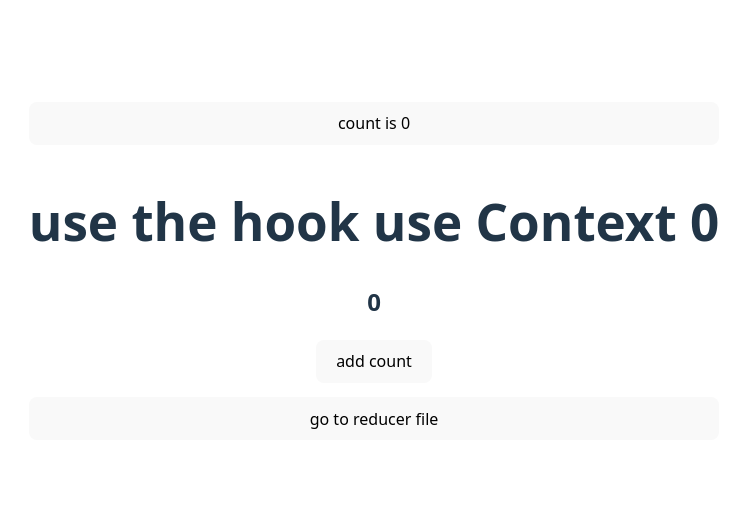
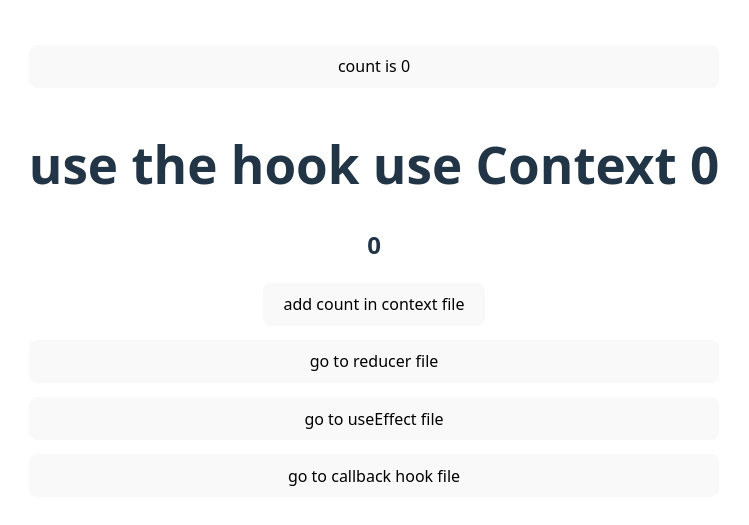
Before and after one commit to komaldhillon08/hook-in-react, a React (Vite) app: page / in a window 1280 px wide. Shown: the part 129-654 px from the top of the page, without its empty margins (266-1015 px from the left). Built offline with nearby package versions, Linux system fonts and the light colour scheme.

Commit message:
add useCallback hook in react and sec the file in main page

```diff
--- a/src/App.jsx
+++ b/src/App.jsx
@@ -3,12 +3,19 @@ import { MyContext } from './assets/store/Context'
 import UseContextHook from './assets/component/UseContextHook'
 import "./app.css"
 import UseReducerHook from './assets/component/UseReducerHooks'
+import UseCallbackHook from './assets/component/UseCallbackHook'
+import UseEffectHook from './assets/component/UseEffectHook'
 
 
 
 function App() {
   const [count, setCount] = useState(0)
   const [shoeReducer, setShoeReducer] = useState(false);
+  // got to setUseCallbackHook file
+  const [useCallbackHook, setUseCallbackHook] = useState(false)
+  const [useEffectHook, setUseEffectHook] = useState(false)
+
+
 
   const useContextHookObj = {
     counter: count,
@@ -24,6 +31,30 @@ function App() {
     setShoeReducer(false)
   }
 
+  // got to callback hook
+   function goToCallbackHook() {
+    setUseCallbackHook(true)
+  }
+  if (useCallbackHook) {
+    return (
+      <>
+        <UseCallbackHook />
+      </>
+    )
+  }
+
+    // got to go To UseEffect hook file
+   function goToUseEffect() {
+    setUseEffectHook(true)
+  }
+  if (useEffectHook) {
+    return (
+      <>
+
+        <UseEffectHook />
+      </>
+    )
+  }
   return (
 
     // <MyContext.Provider value={{ count, setCount }}  >
@@ -31,11 +62,8 @@ function App() {
 
       {shoeReducer ? (
         <>
-
           {shoeReducer && <UseReducerHook />}
-            <button onClick={goBack}>back to the page </button>
-
-
+          <button onClick={goBack}>back to the page </button>
         </>
       ) : (
         <>
@@ -45,6 +73,8 @@ function App() {
 
           <UseContextHook />
           <button onClick={reducerFuntion}>go to reducer file</button>
+          <button onClick={goToUseEffect}>go to useEffect file</button>
+          <button onClick={goToCallbackHook}>go to callback hook file</button>
         </>
       )}
     </MyContext.Provider>
--- /dev/null
+++ b/src/assets/component/UseCallbackHook.jsx
@@ -0,0 +1,8 @@
+export default function UseCallbackHook() {
+    return (
+        <>
+            <h2>UseCallbackHook</h2>
+
+        </>
+    )
+}
--- a/src/assets/component/UseContextHook.jsx
+++ b/src/assets/component/UseContextHook.jsx
@@ -39,7 +39,7 @@ export default function UseContextHook() {
         <div>
             <h1>use the hook use Context {counter}</h1>
             <h2>{counter}</h2>
-            <button onClick={() => setCounter(prev => prev + 1)}>add count </button>
+            <button onClick={() => setCounter(prev => prev + 1)}>add count in context file</button>
         </div>
     )
 }
--- a/src/assets/component/UseEffectHook.jsx
+++ b/src/assets/component/UseEffectHook.jsx
@@ -22,10 +22,14 @@ export default function UseEffectHook() {
     )
 } */
 import { useEffect, useState } from "react"
+import UseCallbackHook from "./UseCallbackHook"
 
 export default function UseEffectHook() {
 
     const [date, setDate] = useState(0)
+
+
+
 
     useEffect(() => {
         setInterval(() => {
@@ -40,6 +44,8 @@ export default function UseEffectHook() {
             <h3 className="heading-effect">this is useEffec Hook file</h3>
             <h2>count : {date}</h2>
 
+
+
         </>
     )
 }
--- a/src/assets/component/UseReducerHooks.jsx
+++ b/src/assets/component/UseReducerHooks.jsx
@@ -1,37 +1,19 @@
 import { useReducer, useState } from "react"
-import UseEffectHook from "./UseEffectHook"
 export default function UseReducerHook() {
-
     function reducer(counter, action) {
-
-        switch (action.type) {
+     switch (action.type) {
             case "increment":
-                return {count : counter.count + 1 }
+                return { count: counter.count + 1 }
 
             case "decrement":
-                return {count : counter.count - 1}
+                return { count: counter.count - 1 }
             case "reset":
                 return { count: 0 };
             default:
                 return counter
         }
     }
-    const [counter, dispatch] = useReducer(reducer, {count : 0});
-
-    // go to useEffectHook file that is why i can create the new State hook
-    const [showEffectHook, setShowEffectHook] = useState(false);
-
-    function goToEffectComponent() {
-        setShowEffectHook(true)
-    }
-    // Conditional rendering
-    if (showEffectHook) {
-        return (
-            <>
-                <UseEffectHook />
-            </>
-        )
-    }
+    const [counter, dispatch] = useReducer(reducer, { count: 0 });
     return (
         <>
             <h1>UseReducerHook</h1>
@@ -39,11 +21,6 @@ export default function UseReducerHook() {
             <button onClick={() => dispatch({ type: "increment" })}>+ Increment</button>
             <button onClick={() => dispatch({ type: "decrement" })}>- Decrement</button>
             <button onClick={() => dispatch({ type: "reset" })}>Reset</button>
-
-
-           {/* go to the components  */}
-            <button onClick={goToEffectComponent}>go to Effect file </button>
-
         </>
     )
 }
```
